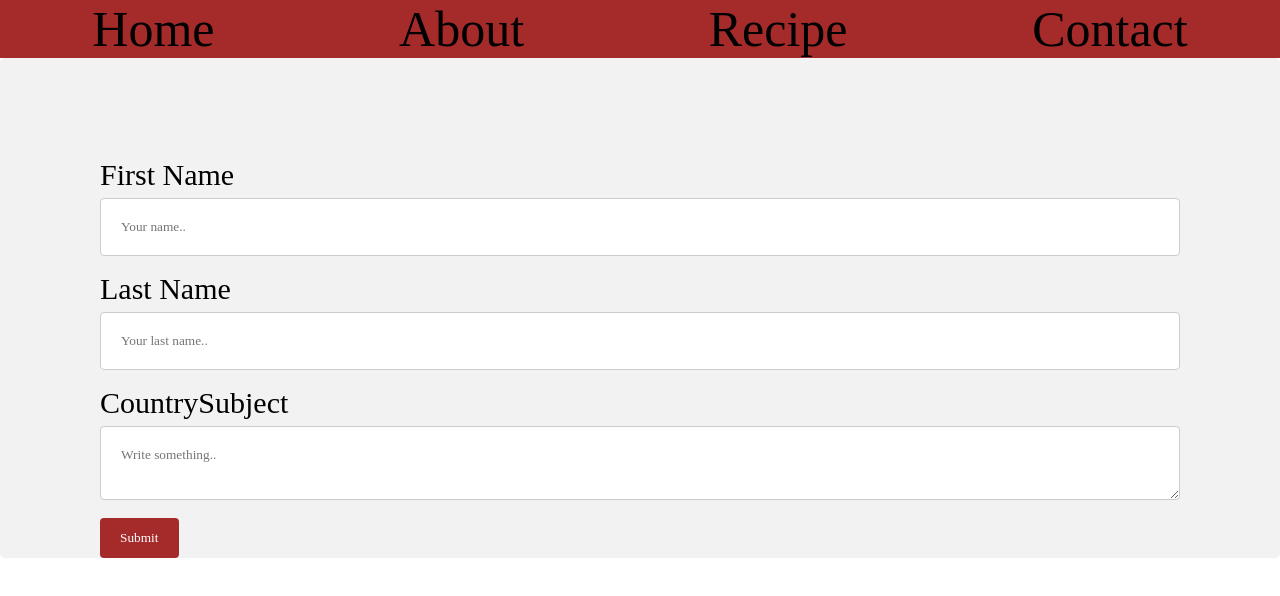
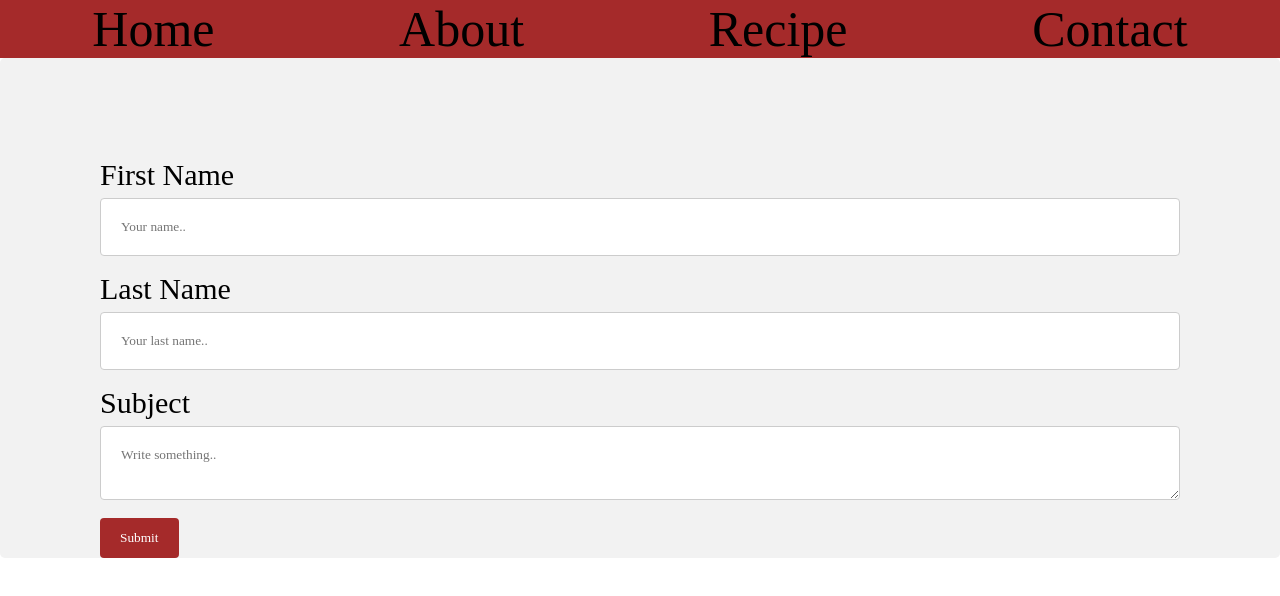
Before and after one commit to santhosh-reddy750/Recipe-App, a React (Create React App) app: page /contact in a window 1280 px wide. Shown: the top 596 px of the page. Built offline with nearby package versions, Linux system fonts and the light colour scheme.

Commit message:
Update Contact.js

```diff
--- a/src/Contact.js
+++ b/src/Contact.js
@@ -11,7 +11,6 @@ const Contact = () => {
           <label>Last Name</label>
           <input type="text" id="lname" name="lastname" placeholder="Your last name.."/>
 
-          <label>Country</label>
 
 
           <label >Subject</label>
```
